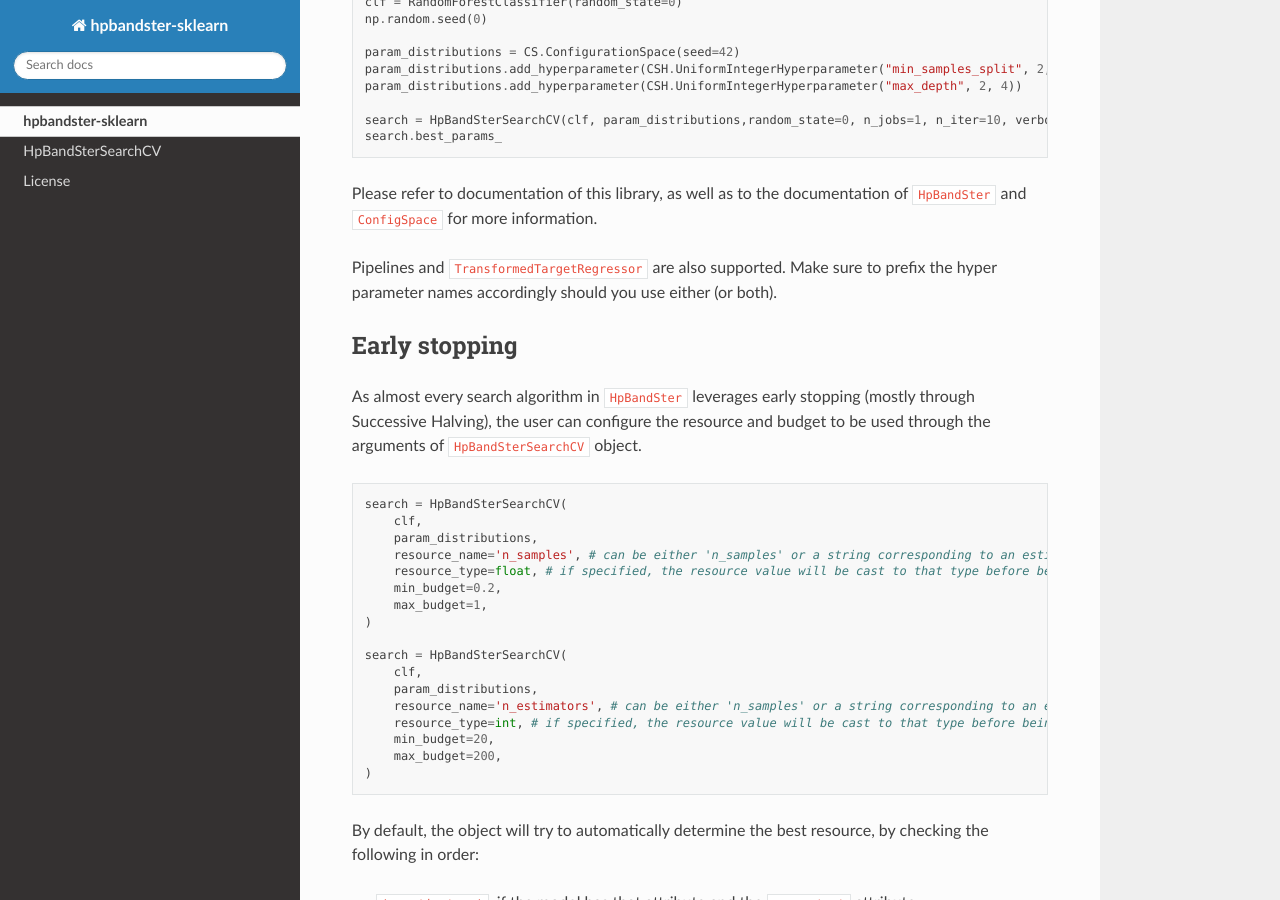
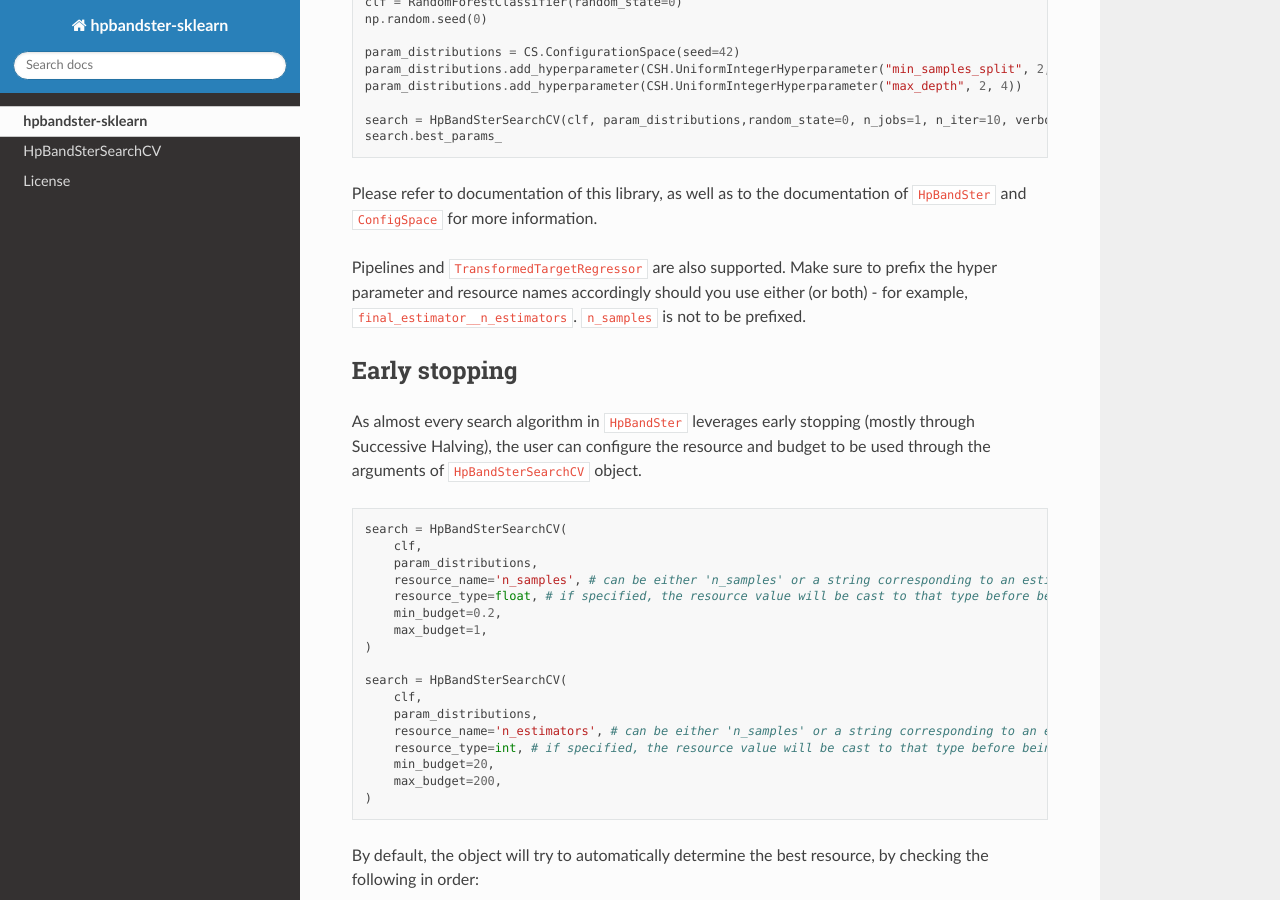
Before and after one commit to Yard1/hpbandster-sklearn, a Sphinx documentation site: the page built from docs/source/index.rst, in a window 1280 px wide and 900 px high, scrolled down 1640 px. Built offline with Sphinx 7.4.7 and the Read the Docs theme 2.0.0, drawn with Linux system fonts in a browser that asks for light colours.

Commit message:
Resource tweak

```diff
--- a/docs/source/index.rst
+++ b/docs/source/index.rst
@@ -83,8 +83,9 @@ documentation of ``HpBandSter`` and ``ConfigSpace`` for more
 information.
 
 Pipelines and ``TransformedTargetRegressor`` are also supported.
-Make sure to prefix the hyper parameter names accordingly should
-you use either (or both).
+Make sure to prefix the hyper parameter and resource names accordingly
+should you use either (or both) - for example,
+``final_estimator__n_estimators``. ``n_samples`` is not to be prefixed.
 
 Early stopping
 --------------
```
Also changed, not shown: README.md (+1 -1 lines), 1 other file.
